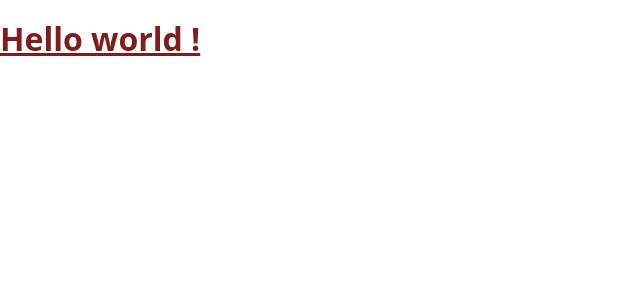
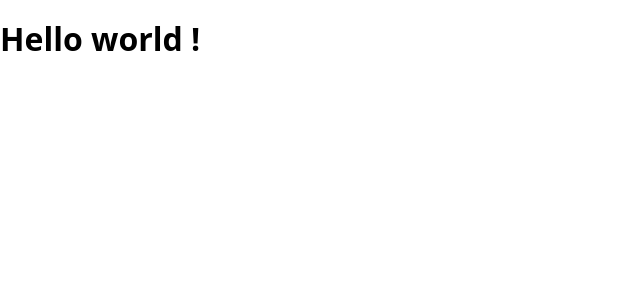
Before and after one commit to AntoninJuquel/react-ts-eslint-prettier-husky-template, a React (Create React App) app: page / in a window 1280 px wide. Shown: the top 300 px of the page, without its empty margins (0-640 px from the left). Built offline with nearby package versions, Linux system fonts and the light colour scheme.

Commit message:
added mui & react-icons

```diff
--- a/src/views/App.tsx
+++ b/src/views/App.tsx
@@ -4,7 +4,7 @@ export function App() {
   return (
     <div>
       <header>
-        <h1 className='font-bold text-red-900 underline'>Hello world !</h1>
+        <h1 className='font-bold'>Hello world !</h1>
       </header>
     </div>
   )
--- a/tsconfig.json
+++ b/tsconfig.json
@@ -15,7 +15,10 @@
     "isolatedModules": true,
     "noEmit": true,
     "jsx": "react-jsx",
-    "types": ["cypress"]
+    "types": ["cypress"],
+    "paths": {
+      "@mui/styled-engine": ["./node_modules/@mui/styled-engine-sc"]
+    }
   },
   "include": ["src"]
 }
```
Also changed, not shown: package.json (+7 -0 lines), 1 other file (tests, documents, lock files or other folders).
